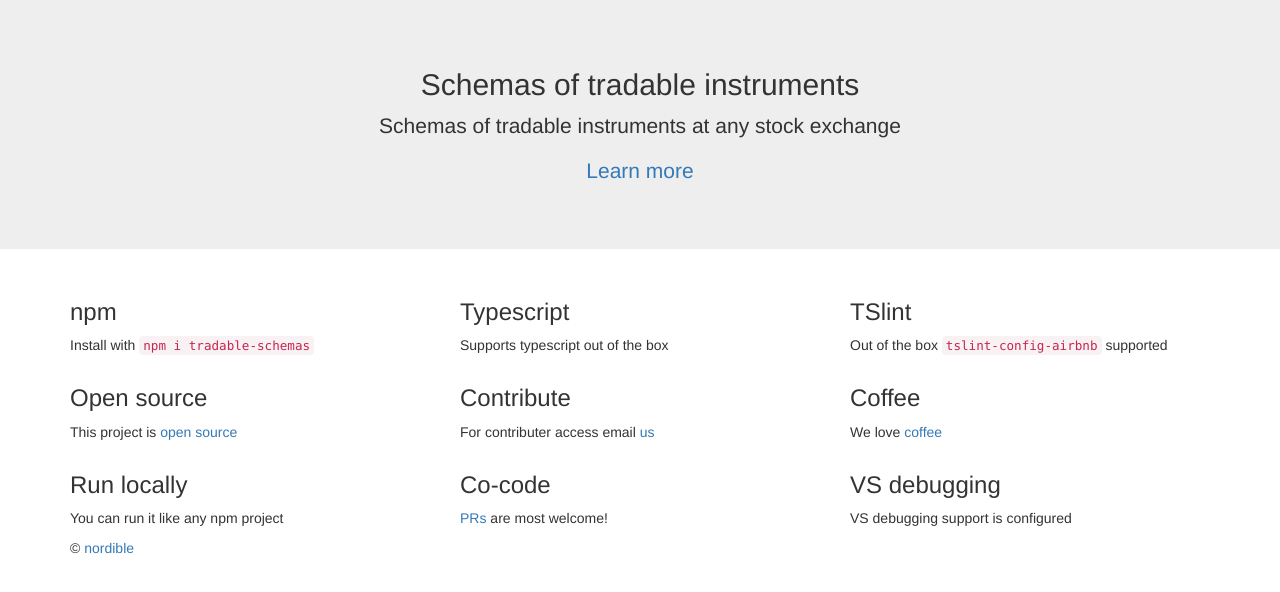
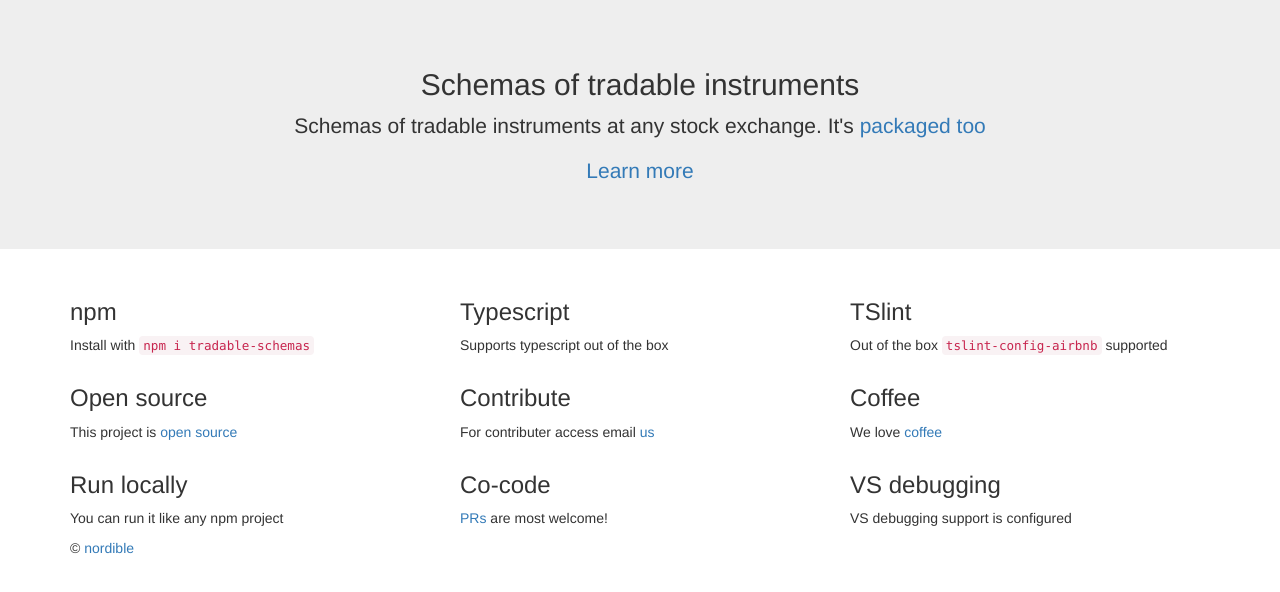
Before and after one commit to nordible/TradableSchemas, a website: page index.html in a window 1280 px wide. Drawn offline with nearby package versions, Linux system fonts and the light colour scheme.

Commit message:
Update index.html

```diff
--- a/index.html
+++ b/index.html
@@ -12,7 +12,7 @@
 
 <div class="jumbotron text-center">
   <h2>Schemas of tradable instruments</h2>
-  <p>Schemas of tradable instruments at any stock exchange</p>
+  <p>Schemas of tradable instruments at any stock exchange. It's <a href="https://www.npmjs.com/package/tradable-schemas">packaged too</a></p>
   <p><a href="https://github.com/nordible/TradableSchemas/blob/master/README.md">Learn more </a></p>
 </div>
 
```
